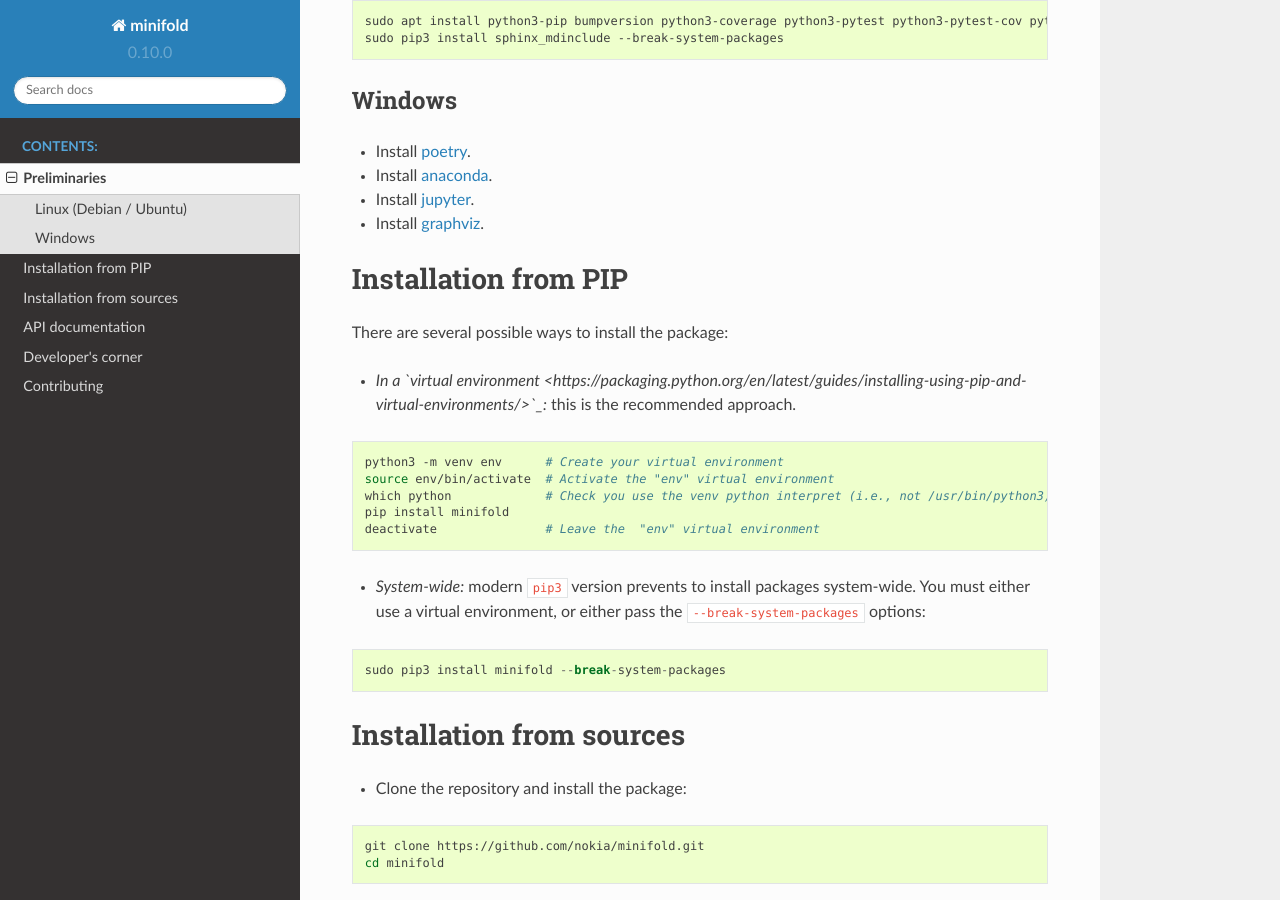
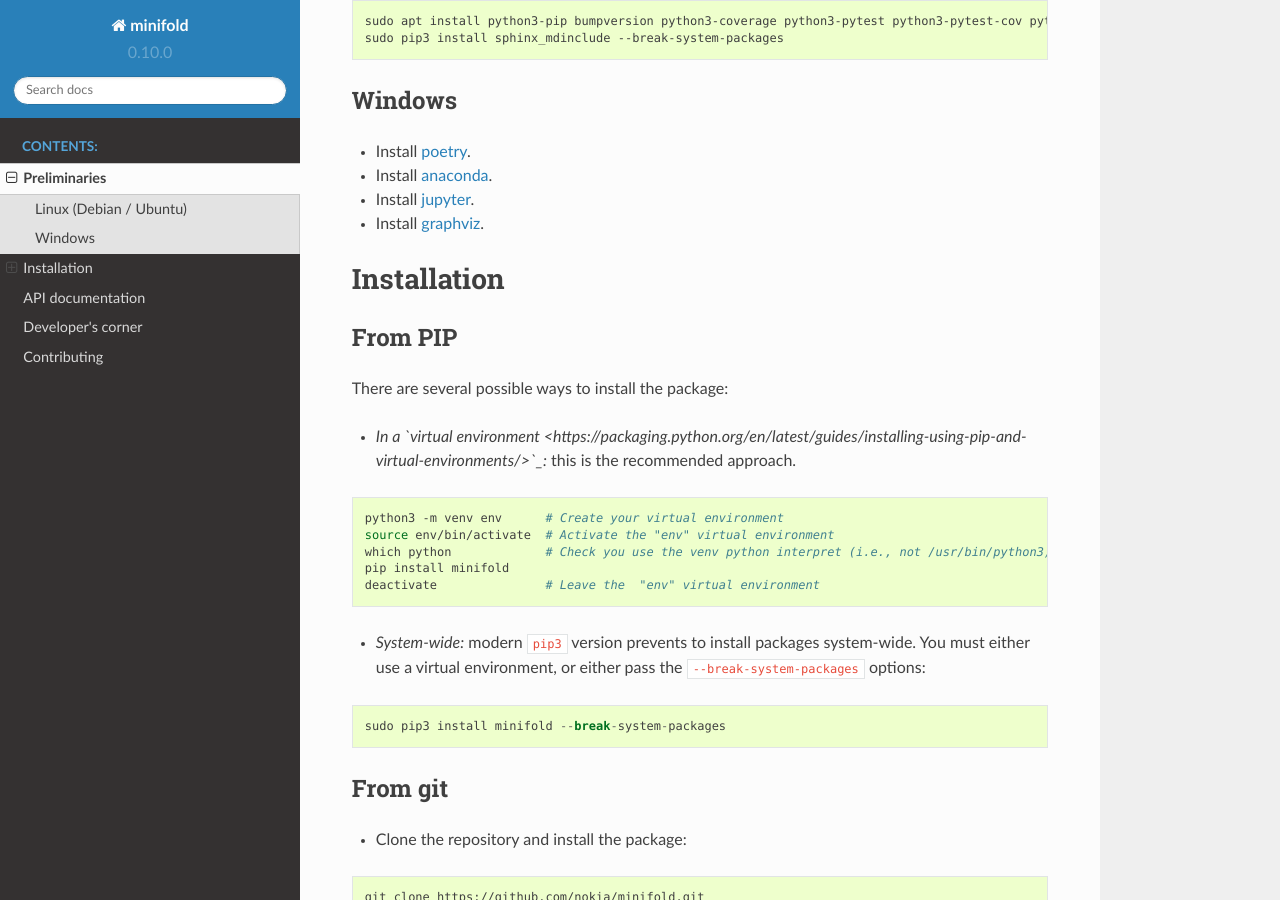
Before and after one commit to nokia/minifold, a Sphinx documentation site: the page built from docs/installation.md, in a window 1280 px wide and 900 px high, scrolled down 467 px. Built offline with Sphinx 7.4.7 and the Read the Docs theme 2.0.0, drawn with Linux system fonts in a browser that asks for light colours; pages that are not in the unit, such as notebooks, are missing from menus.

Commit message:
installation.md: minor update

````diff
--- a/docs/installation.md
+++ b/docs/installation.md
@@ -24,7 +24,8 @@
 * Install [jupyter](https://jupyter.org/install).
 * Install [graphviz](https://jupyter.org/install).
 
-# Installation from PIP
+# Installation
+## From PIP
 
 There are several possible ways to install the package:
 
@@ -44,7 +45,7 @@
 sudo pip3 install minifold --break-system-packages
 ```
 
-# Installation from sources
+## From git
 
 * Clone the repository and install the package:
 
````
